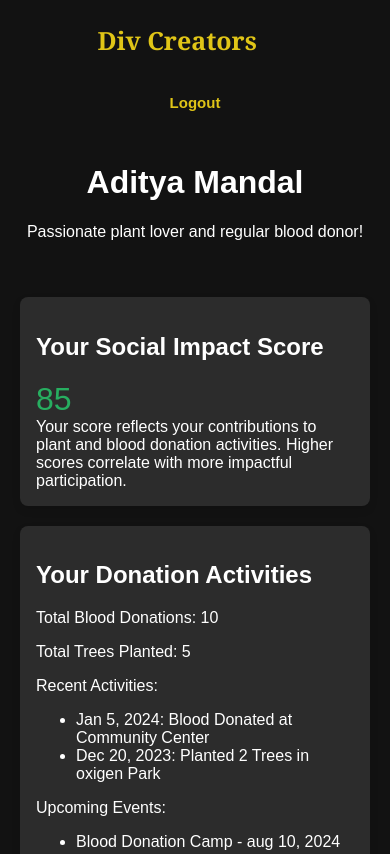
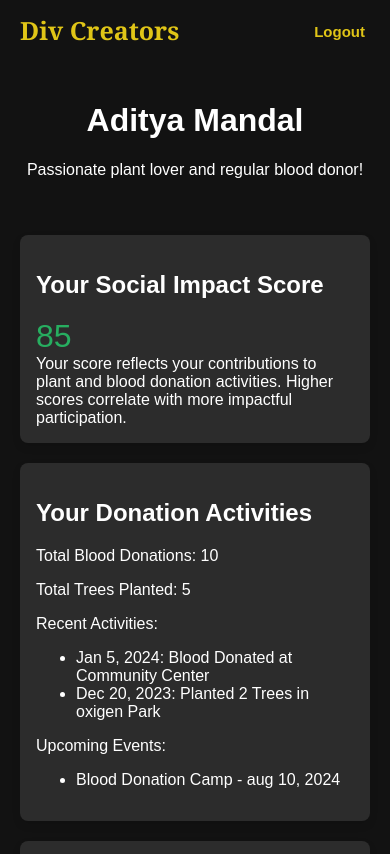
Before and after one commit to aditya080404/Div-Creator, a plain HTML site: page profile.html in a window 390 px wide. Shown: the top 854 px of the page. Drawn offline with Linux system fonts and the light colour scheme.

Commit message:
Update profile.html

```diff
--- a/profile.html
+++ b/profile.html
@@ -151,11 +151,10 @@
     }
     @media (max-width: 480px) {
         .profile-header {
-            flex-direction: column;
-            align-items: center;
+            font-size: 10px;
         }
         .profile-header nav ul {
-            flex-direction: column;
+
             padding: 10px 0;
         }
         .badge {
```
